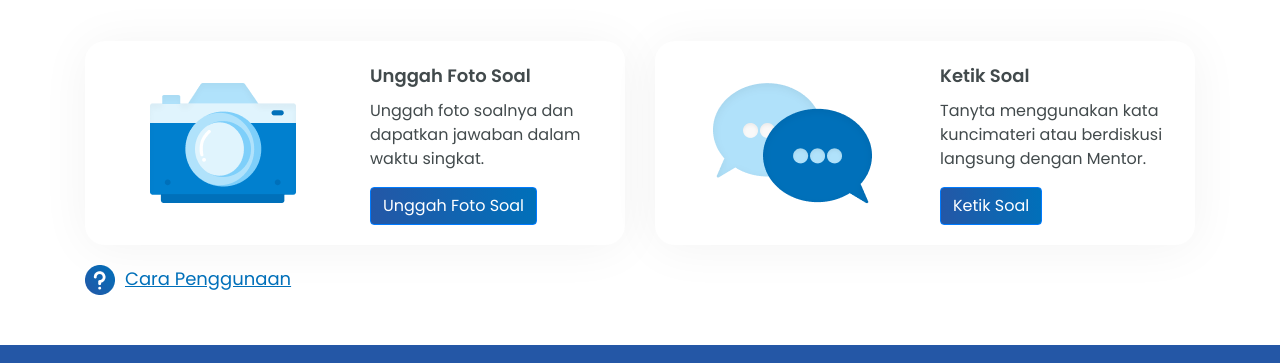
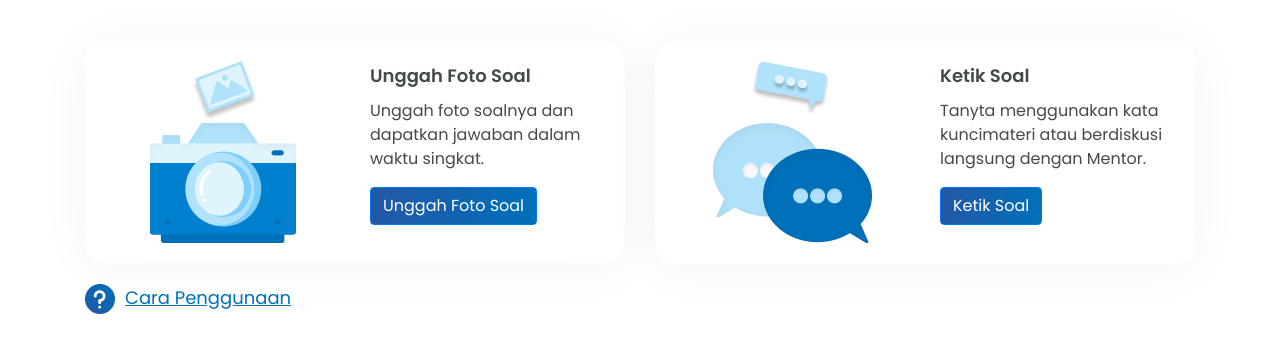
Before and after one commit to NaufalRafi-hub/PROJECT-FP-MAGANG, a plain HTML site: page index.html in a window 1280 px wide. Shown: the part 296-659 px from the top of the page. Drawn offline with nearby package versions, Linux system fonts and the light colour scheme.

Commit message:
change image

```diff
--- a/index.html
+++ b/index.html
@@ -100,7 +100,7 @@
             <div class="card-body">
               <div class="row">
                 <div class="col img-content">
-                  <img src="img/iconkamera.png" alt="kamera" />
+                  <img src="img/group_628.png" alt="kamera" />
                 </div>
                 <div class="col card-content">
                   <h1>Unggah Foto Soal</h1>
@@ -117,7 +117,7 @@
             <div class="card-body">
               <div class="row">
                 <div class="col img-content">
-                  <img src="img/iconchatb.png" alt="kamera" />
+                  <img src="img/group_629.png" alt="kamera" />
                 </div>
                 <div class="col card-content">
                   <h1>Ketik Soal</h1>
```
Also changed, not shown: img/group_628.png (added), img/group_629.png (added).
